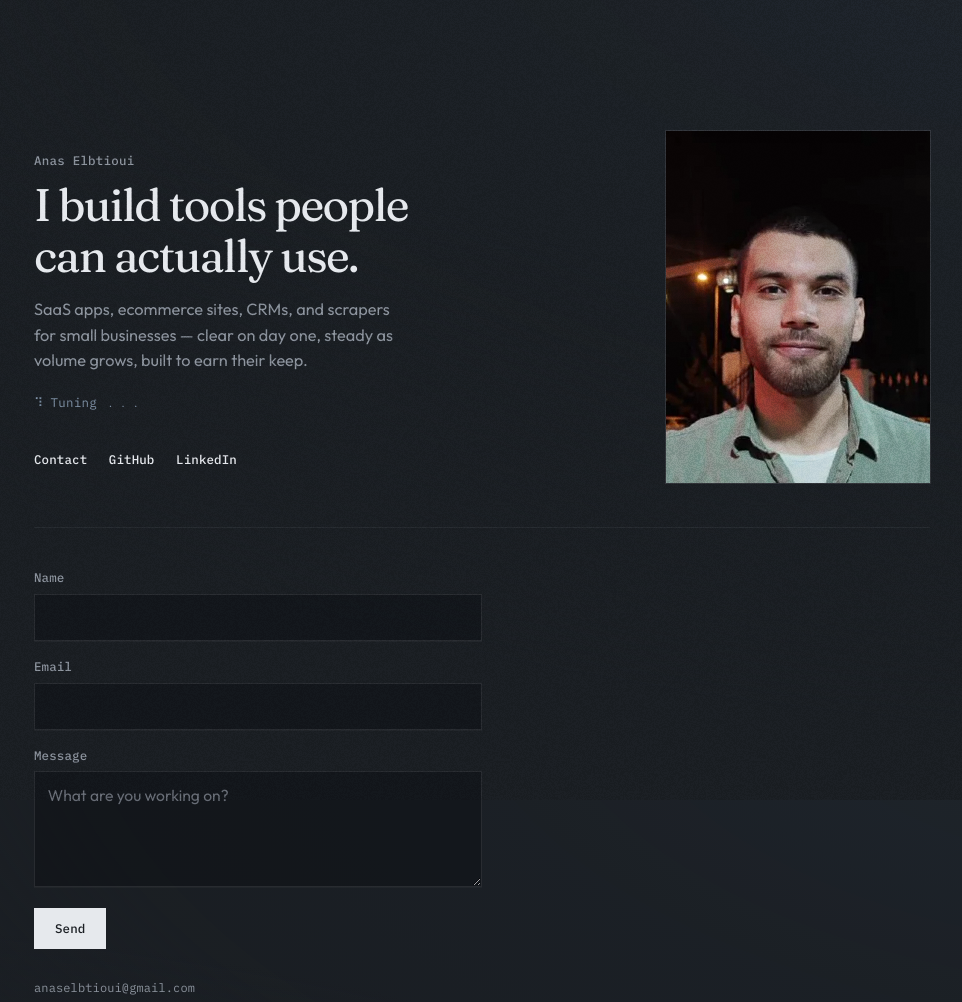
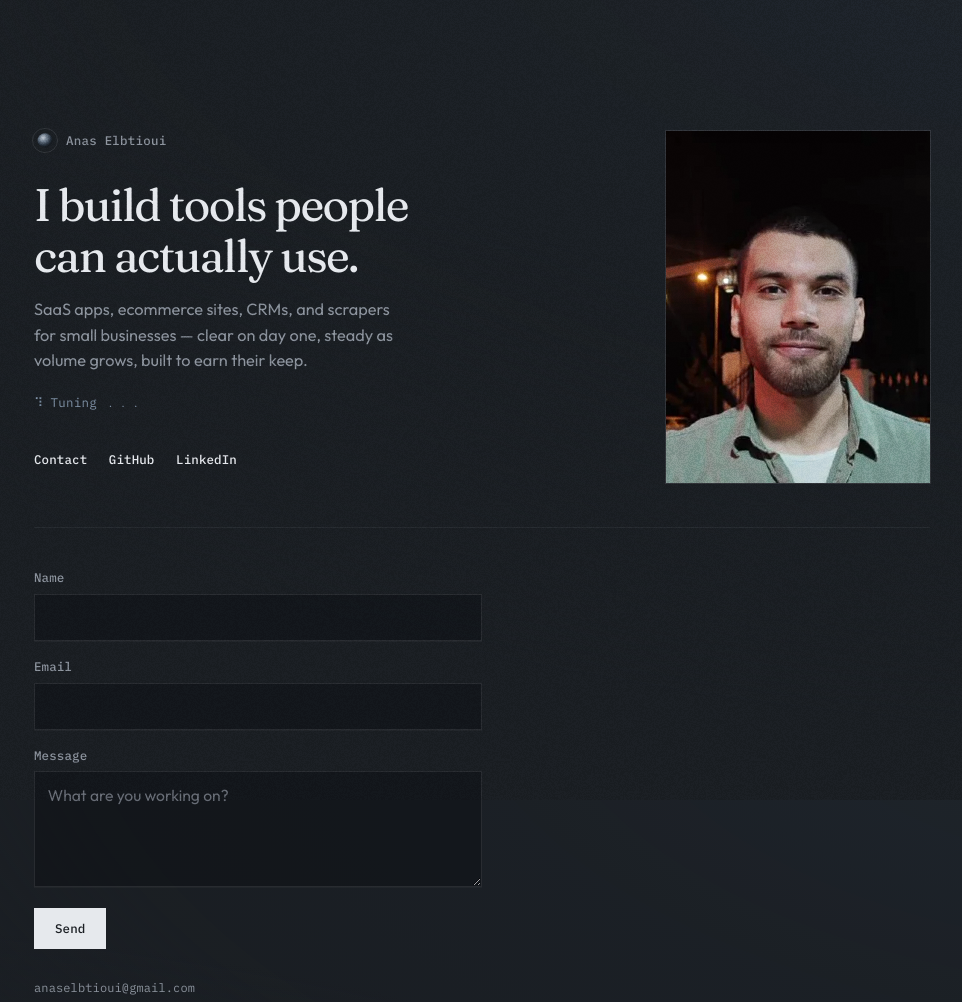
Before and after one commit to anaselbtioui/anaselbtioui.github.io, a website: page index.html in a window 1280 px wide. Shown: the whole page, without its empty margins (158-1120 px from the left). Drawn offline with Linux system fonts and the light colour scheme.

Commit message:
feat: favicon sphere + name as logo lockup
Co-authored-by: Cursor <cursoragent@cursor.com>

```diff
--- a/index.html
+++ b/index.html
@@ -12,8 +12,8 @@
   <link rel="preconnect" href="https://fonts.googleapis.com">
   <link rel="preconnect" href="https://fonts.gstatic.com" crossorigin>
   <link href="https://fonts.googleapis.com/css2?family=Fraunces:ital,opsz,wght@0,9..144,400;0,9..144,500;1,9..144,400&family=IBM+Plex+Mono:wght@400;500&family=Outfit:wght@400;500;600&display=swap" rel="stylesheet">
-  <link rel="stylesheet" href="./standby.css?v=11">
-  <script type="module" src="./standby.js?v=11"></script>
+  <link rel="stylesheet" href="./standby.css?v=12">
+  <script type="module" src="./standby.js?v=12"></script>
 </head>
 <body class="standby">
   <a class="skip" href="#main">Skip to content</a>
@@ -21,7 +21,10 @@
   <main id="main" class="stage">
     <header class="hero">
       <div class="hero-copy">
-        <p class="brand reveal" style="--d:0">Anas Elbtioui</p>
+        <a class="logo reveal" style="--d:0" href="#main" aria-label="Anas Elbtioui">
+          <img class="logo-mark" src="./favicon.svg" alt="" width="28" height="28" decoding="async">
+          <span class="logo-word">Anas Elbtioui</span>
+        </a>
         <h1 class="title reveal" style="--d:1">I build tools people can actually use.</h1>
         <p class="lede reveal" style="--d:2">
           SaaS apps, ecommerce sites, CRMs, and scrapers for small businesses —
--- a/standby.css
+++ b/standby.css
@@ -141,13 +141,44 @@ body.standby::before {
   filter: saturate(0.82) contrast(1.04);
 }
 
-.brand {
-  margin: 0 0 0.55rem;
+.logo {
+  display: inline-flex;
+  align-items: center;
+  gap: 0.65rem;
+  margin: 0 0 1.15rem;
+  min-height: 40px;
+  text-decoration: none;
+  color: var(--muted);
+  transition-property: color, opacity;
+  transition-duration: 200ms;
+  transition-timing-function: var(--ease);
+}
+
+.logo:hover {
+  color: var(--fg);
+}
+
+.logo:active {
+  transform: scale(0.96);
+}
+
+.logo-mark {
+  display: block;
+  width: 1.35rem;
+  height: 1.35rem;
+  flex: 0 0 auto;
+  /* Optical: sphere reads heavy; nudge up vs mono baseline */
+  margin-top: -0.06rem;
+  outline: 1px solid rgba(255, 255, 255, 0.1);
+  outline-offset: 1px;
+  border-radius: 50%;
+}
+
+.logo-word {
   font-family: var(--font-mono);
   font-size: 0.78rem;
   font-weight: 500;
   letter-spacing: 0.02em;
-  color: var(--muted);
 }
 
 .title {
@@ -407,7 +438,8 @@ body.standby::before {
 
 @media (prefers-reduced-motion: reduce) {
   .cta a:active,
-  .submit:active {
+  .submit:active,
+  .logo:active {
     transform: none;
   }
 }
```
